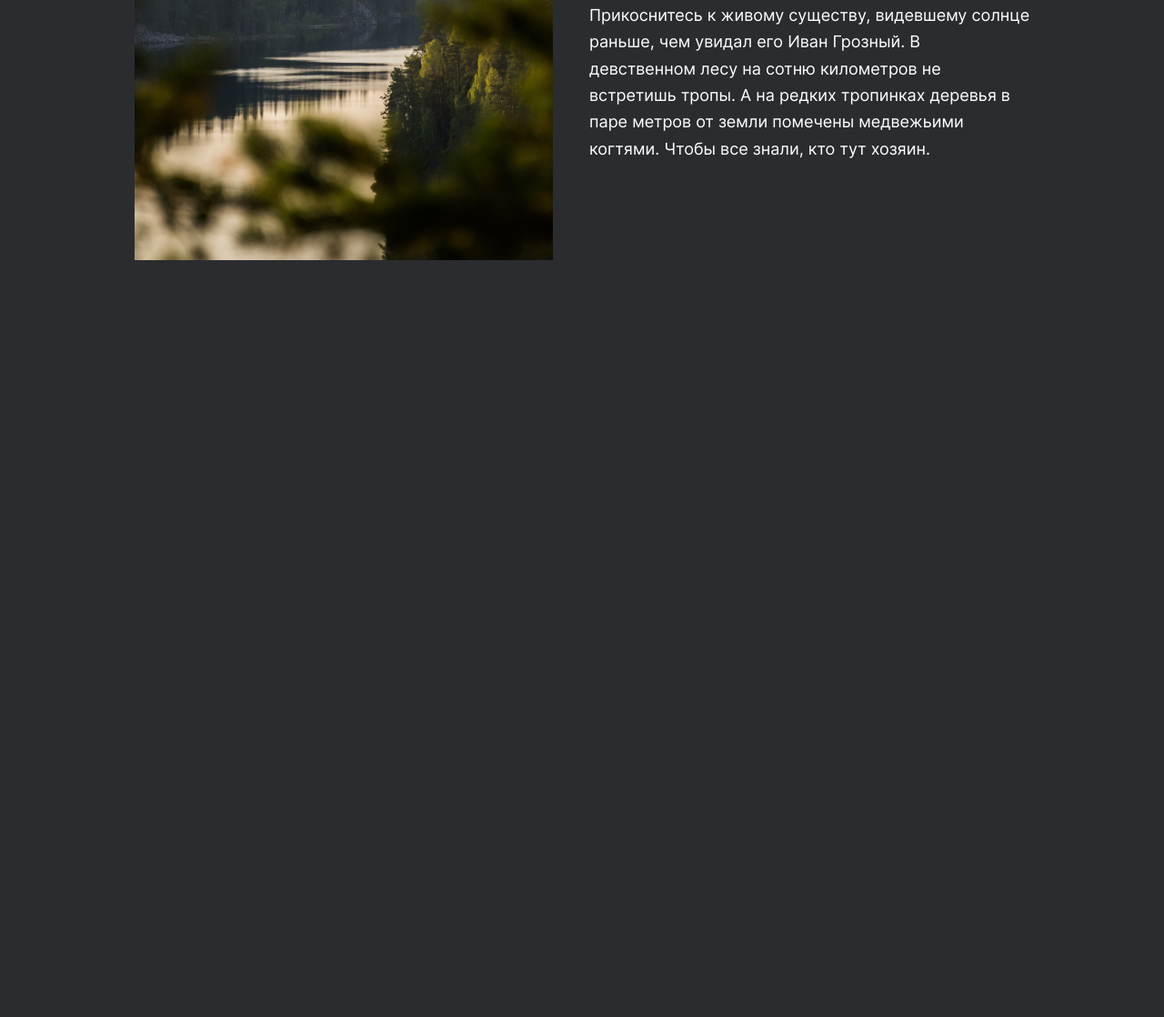
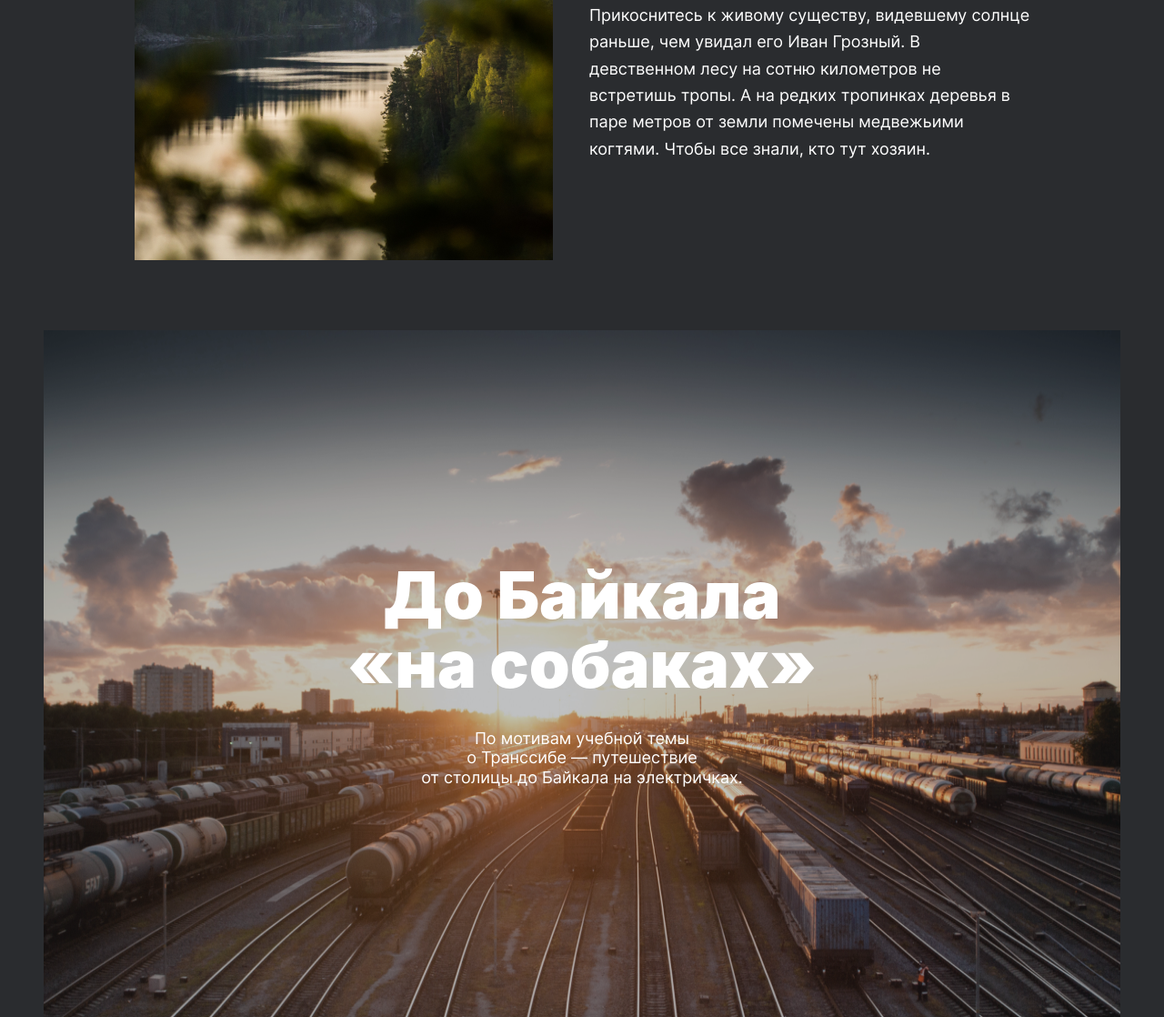
Before and after one commit to voitovmichael/russian-travel, a plain HTML site: page index.html in a window 1280 px wide. Shown: the part 5587-6705 px from the top of the page at 91% size. Before the commit the page ends 5873 px from the top, so only its background shows below. Drawn offline with Linux system fonts and the light colour scheme; a web font is replaced by a local one.

Commit message:
Доделал блок cover

```diff
--- /dev/null
+++ b/blocks/cover/__background/cover__background.css
@@ -0,0 +1,19 @@
+.cover__background {
+  position: absolute;
+  top: 0;
+  z-index: 1;
+  margin: 0 auto;
+  opacity: .7;
+}
+
+@media screen and (min-width: 320px) {
+  .cover__background {
+    max-width: 100%;
+  }
+}
+
+/* @media screen and (min-width: 1280px) {
+  .cover__background {
+    ma
+  }
+} */
--- /dev/null
+++ b/blocks/cover/__link/cover__link.css
@@ -0,0 +1,4 @@
+.cover__link {
+  text-decoration: none;
+  color: #fff;
+}
--- /dev/null
+++ b/blocks/cover/__overlay/cover__overlay.css
@@ -0,0 +1,11 @@
+.cover__overlay {
+  position: absolute;
+  top: 0;
+  background-image: url(../../../images/cover/cover-train-hub.png);
+  background-size: contain;
+  background-repeat: round;
+  width: 100%;
+  height: 100%;
+  opacity: .7;
+  transition: opacity .9s linear;
+}
--- /dev/null
+++ b/blocks/cover/__subtitle/cover__subtitle.css
@@ -0,0 +1,24 @@
+.cover__subtitle {
+  margin: 0;
+  position: relative;
+  z-index: 2;
+  text-align: center;
+  font-weight: 400;
+}
+
+@media screen and (min-width: 320px) {
+  .cover__subtitle {
+    max-width: 288px;
+    line-height: 1.14;
+    font-size: 14px;
+
+  }
+}
+
+@media screen and (min-width: 768px) {
+  .cover__subtitle {
+    max-width: 360px;
+    font-size: 18px;
+    line-height: 1.2;
+  }
+}
--- /dev/null
+++ b/blocks/cover/__title/cover__title.css
@@ -0,0 +1,28 @@
+.cover__title {
+  margin: 0;
+  position: relative;
+  z-index: 2;
+  font-weight: 900;
+  text-align: center;
+  text-decoration: none;
+  color: #fff;
+}
+
+@media screen and (min-width: 320px) {
+  .cover__title {
+    font-size: 32px;
+    line-height: 1.09;
+    margin-bottom: 16px;
+    max-width: 90%;
+  }
+}
+
+@media screen and (min-width: 768px) {
+  .cover__title {
+    font-size: 72px;
+    line-height: 1.06;
+    max-width: 560px;
+    margin-bottom: 32px;
+    /* margin-top: 115px; */
+  }
+}
--- /dev/null
+++ b/blocks/cover/cover.css
@@ -0,0 +1,47 @@
+@import url(../../fonts/Inter/inter.css);
+.cover {
+  margin: 0 auto;
+  position: relative;
+  display: flex;
+  flex-direction: column;
+  justify-content: center;
+  align-items: center;
+  color: #fff;
+  font-family: 'Inter';
+}
+
+.cover:hover .cover__overlay{
+    opacity: 0.2;
+}
+
+@media screen and (min-width: 320px) {
+  .cover {
+    min-height: 63vmin;
+    min-width: 320px
+  }
+}
+
+@media screen and (min-width: 430px) {
+  .cover {
+    min-height: 63vmax;
+  }
+}
+
+@media screen and (min-width: 768px) {
+  .cover {
+    min-height: 55vmax;
+  }
+}
+
+@media screen and (min-width: 1024px) {
+  .cover {
+    min-height: 63vmax;
+  }
+}
+
+@media screen and (min-width: 1280px) {
+  .cover {
+    max-width: 1184px;
+    min-height: 59vmax;
+  }
+}
--- a/blocks/places/places.css
+++ b/blocks/places/places.css
@@ -7,6 +7,7 @@
 @media screen and (min-width: 320px) {
   .places {
     width: 320px;
+    margin-bottom: 90px;
   }
 }
 
@@ -19,11 +20,13 @@
 @media screen and (min-width: 1024px) {
   .places {
     width: 928px;
+    margin-bottom: 92px;
   }
 }
 
 @media screen and (min-width: 1280px) {
   .places {
     width: 984px;
+    margin-bottom: 77px;
   }
 }
--- a/index.html
+++ b/index.html
@@ -166,8 +166,18 @@
           В девственном лесу на сотню километров не встретишь тропы. А на редких тропинках деревья
           в паре метров от земли помечены медвежьими когтями. Чтобы все знали, кто тут хозяин.</p>
       </li>
+    </ul>
 
-    </ul>
+    <section class="cover">
+
+        <h2 class="cover__title">
+          <a class="cover__link" href="https://stampsy.com/na-elektrichkakh-do-baikala1">До Байкала «на&nbsp;собаках»</a>
+        </h2>
+        <p class="cover__subtitle">
+          По мотивам учебной темы о&nbsp;Транссибе&nbsp;— путешествие от&nbsp;столицы&nbsp;до Байкала на электричках.
+        </p>
+        <div class="cover__overlay"></div>
+    </section>
 
   </body>
 </html>
--- a/pages/style.css
+++ b/pages/style.css
@@ -37,3 +37,11 @@
 @import url(../blocks/place/__link/place__link.css);
 @import url(../blocks/place/__paragraph/place__paragraph.css);
 @import url(../blocks/place/__paragraph/_fivis-row/place__paragraph_fivis-row.css);
+
+/*cover*/
+@import url(../blocks/cover/cover.css);
+@import url(../blocks/cover/__title/cover__title.css);
+@import url(../blocks/cover/__link/cover__link.css);
+@import url(../blocks/cover/__subtitle/cover__subtitle.css);
+@import url(../blocks/cover/__overlay/cover__overlay.css);
+@import url(../blocks/cover/__background/cover__background.css);
```
Also changed, not shown: images/cover/cover-train-hub.png (added).
